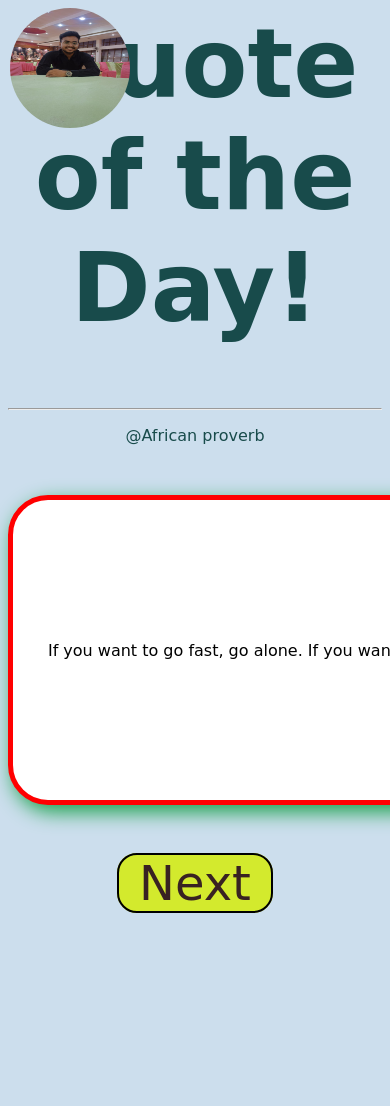
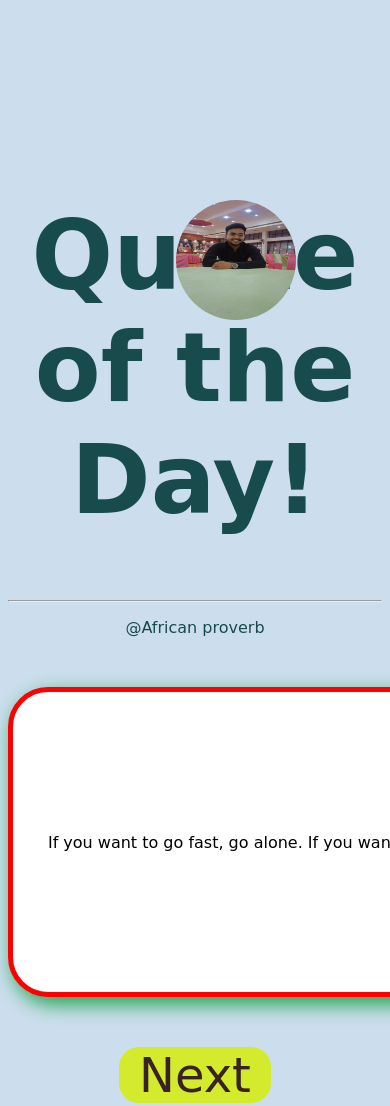
Before and after one commit to RajputanaM/QuoteGenerator, a plain HTML site: page index.html in a window 390 px wide. Shown: the top 1106 px of the page. Before the commit the page ends 919 px from the top, so only its background shows below. Drawn offline with Linux system fonts and the light colour scheme.

Commit message:
Update style.css

```diff
--- a/style.css
+++ b/style.css
@@ -13,14 +13,14 @@ h1{
   font-size: 6rem;
   margin-top: 0;
 }
-h1:after{
+/* h1:after{
     content: "";
     display: block;
     background: #000000;
     position: absolute;
 
     right: 0;
-}
+} */
 .quote{
     width: 600px;
     height: 300px;
@@ -47,7 +47,7 @@ a{
     color: rgb(56, 34, 34);
     font-family: cursive;
     border-radius: 20px;
-    border: 2px solid black;
+    border: 2px saolid black;
     padding-left: 20px;
     padding-right: 20px;
 }
@@ -55,3 +55,13 @@ a:hover {
     color: #1c8564;
     background-color: rgb(45, 59, 24);
 }
+
+@media (max-width: 1100px){
+    img{
+        left: 45%;
+    }
+    h1{
+        margin-top: 200px;
+        text-align: center;
+    }
+}
```
